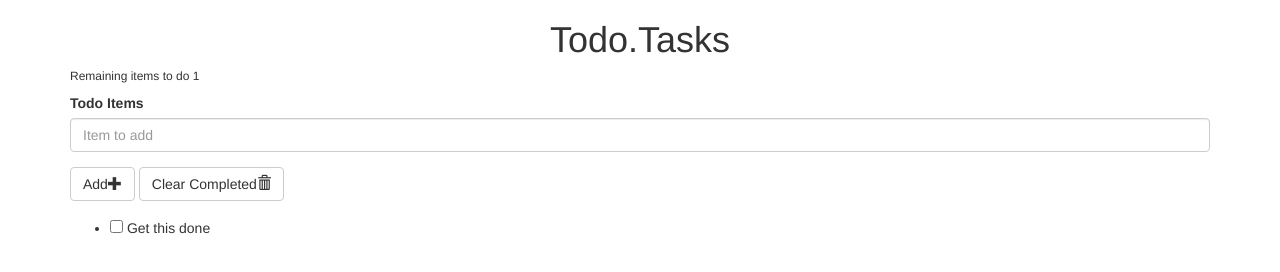
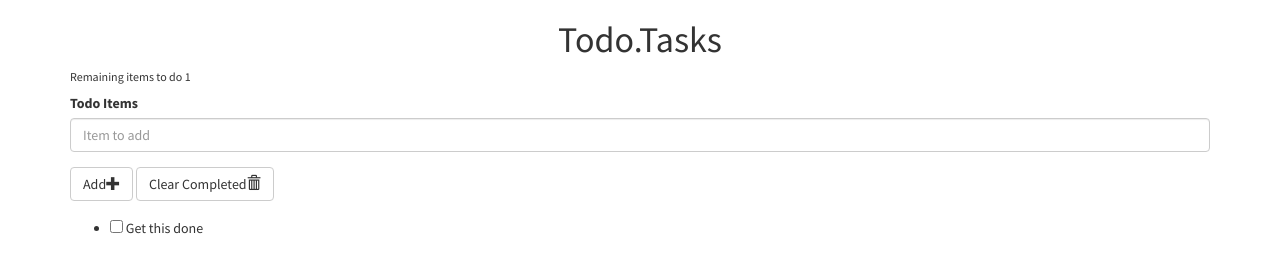
Before and after one commit to MadMaxMcKinney/todo.tasks, a website: page app/index.html in a window 1280 px wide. Drawn offline with nearby package versions, Linux system fonts and the light colour scheme.

Commit message:
Applied source sans pro font to the whole page.

```diff
--- a/app/css/app.css
+++ b/app/css/app.css
@@ -4,3 +4,7 @@
   text-decoration: line-through;
   color: #ccc;
 }
+
+body {
+  font-family: 'Source Sans Pro', sans-serif;
+}
--- a/app/index.html
+++ b/app/index.html
@@ -25,10 +25,10 @@
       </div>
       <div class="form-group">
         <button ng-disabled="frm.$invalid" class="btn btn-default">
-          Add<span class="glyphicon glyphicon-plus" />
+          Add<span class="glyphicon glyphicon-plus"></span>
         </button>
         <button ng-click="clearCompleted()" class="btn btn-default">
-          Clear Completed<span class="glyphicon glyphicon-trash" />
+          Clear Completed<span class="glyphicon glyphicon-trash"></span>
         </button>
       </div>
     </form>
--- a/app/js/app.js
+++ b/app/js/app.js
@@ -9,6 +9,8 @@ controller('todoCtrl', ['$scope', function ($scope) {
 		$scope.todos.push({'name': $scope.newTodo,'done': false})
 		$scope.newTodo = ''
 	}
+
+	// TODO: (1) Fix bug where clearing the completed tasks keeps an "empty" item in the array.
 	$scope.clearCompleted = function(){
 		// Set the list of todos to the everything that isn't "done" yet.
 		// Basically this makes it seem like we are removing the items that are compelted.
```
Also changed, not shown: 1 other file.
